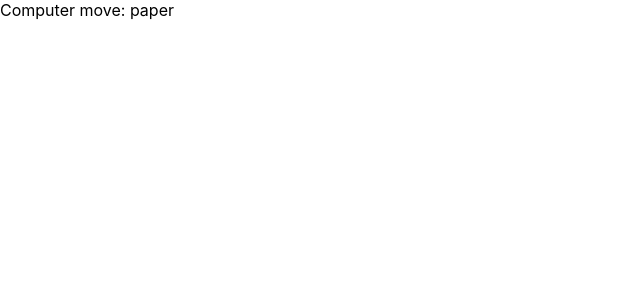
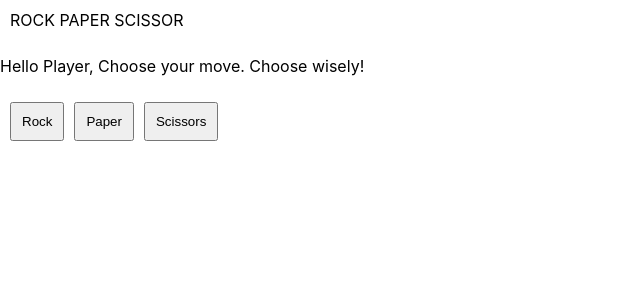
Before and after one commit to AmilMasic/react-rock-paper-scissors, a React (Create React App) app: page / in a window 1280 px wide. Shown: the top 300 px of the page, without its empty margins (0-640 px from the left). Built offline with nearby package versions, Linux system fonts and the light colour scheme.

Commit message:
add player option and reset game

```diff
--- a/src/App.tsx
+++ b/src/App.tsx
@@ -10,8 +10,82 @@ const getRandomMove = () => {
 };
 function App() {
   const [computerMove, setComputerMove] = useState<Move>(getRandomMove());
+  const [playerMove, setPlayerMove] = useState<Move | null>(null);
 
-  return <div>Computer move: {computerMove}</div>;
+  const resetGame = () => {
+    setComputerMove(getRandomMove());
+    setPlayerMove(null);
+  };
+
+  // Styles
+  const buttonDivStyles = {
+    display: "flex",
+    flexDirection: "row",
+    alignItems: "center",
+    gap: 10,
+
+    padding: 10,
+  } as const;
+
+  const buttonStyles = {
+    padding: 10,
+    cursor: "pointer",
+  };
+
+  const titleStyles = {
+    display: "flex",
+    flexDirection: "row",
+    alignItems: "center",
+    gap: 10,
+    padding: 10,
+  } as const;
+
+  const resetStyles = {
+    display: "flex",
+    flexDirection: "row",
+    alignItems: "center",
+    gap: 10,
+    padding: 10,
+  } as const;
+
+  const moveStyles = {
+    display: "flex",
+    flexDirection: "row",
+    alignItems: "center",
+    gap: 10,
+    padding: 10,
+  } as const;
+
+  return (
+    <>
+      <div style={titleStyles}>ROCK PAPER SCISSOR</div>
+      <p>Hello Player, Choose your move. Choose wisely!</p>
+      <div style={buttonDivStyles}>
+        <button style={buttonStyles} onClick={() => setPlayerMove("rock")}>
+          Rock
+        </button>
+        <button style={buttonStyles} onClick={() => setPlayerMove("paper")}>
+          Paper
+        </button>
+        <button style={buttonStyles} onClick={() => setPlayerMove("scissors")}>
+          Scissors
+        </button>
+      </div>
+      {playerMove && (
+        <>
+          <div style={moveStyles}> Computer move: {computerMove}</div>
+
+          <div style={moveStyles}>Player move: {playerMove}</div>
+
+          <div style={resetStyles}>
+            <button style={buttonStyles} onClick={resetGame}>
+              Reset
+            </button>
+          </div>
+        </>
+      )}
+    </>
+  );
 }
 
 export default App;
```
